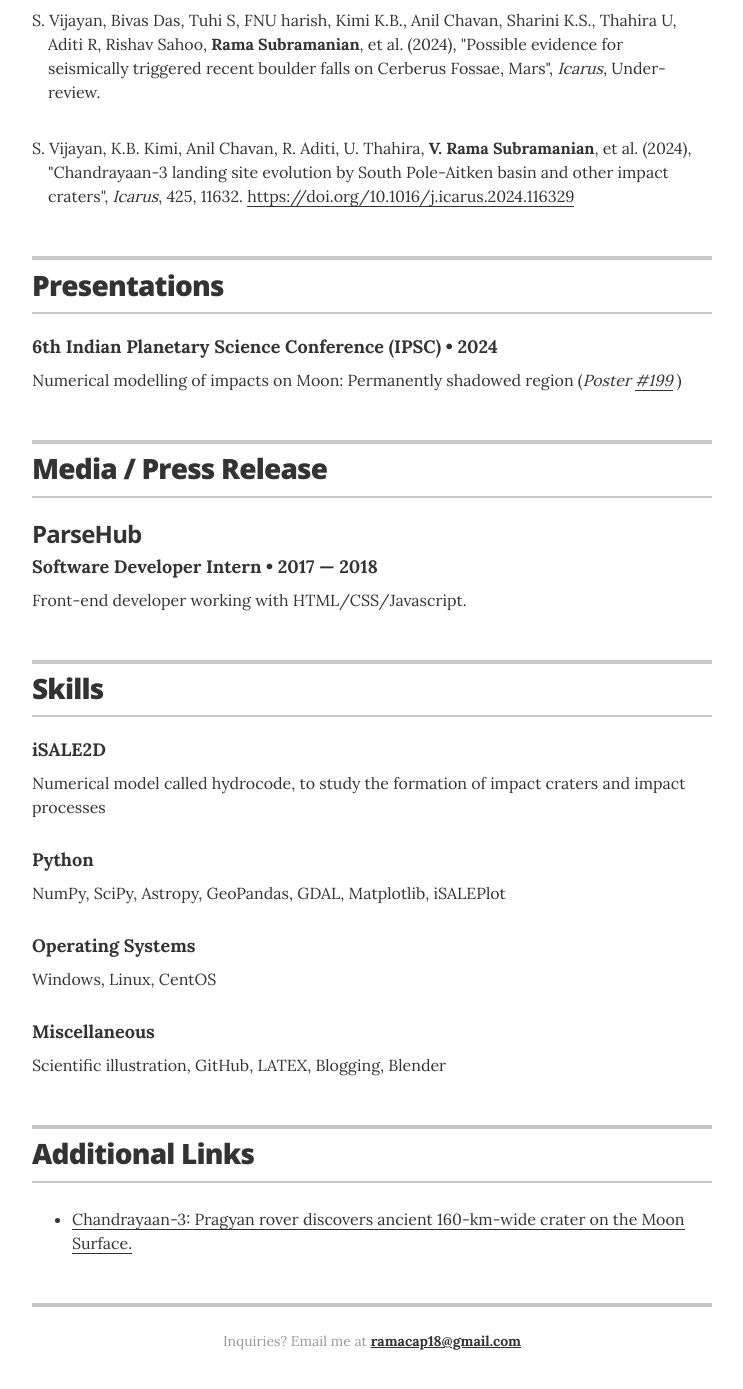
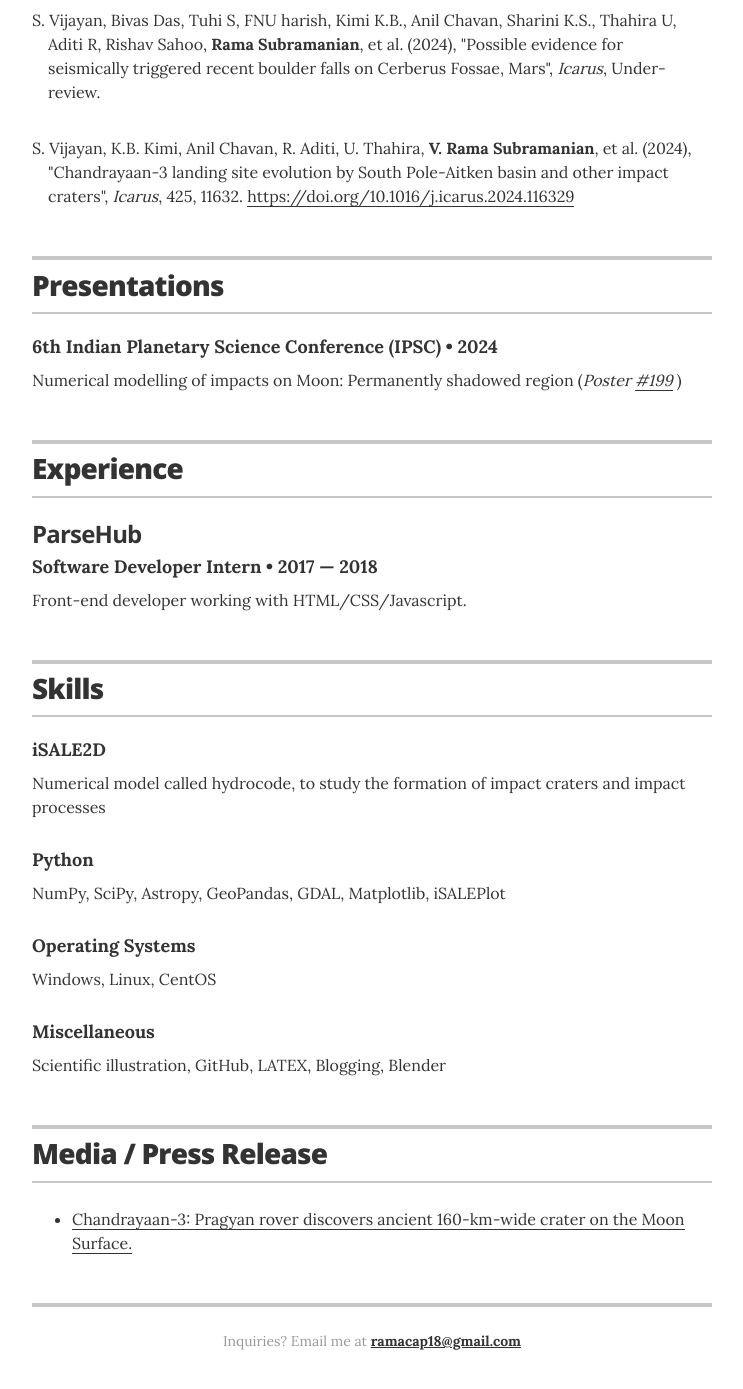
Before and after one commit to rasnv/rasnv.github.io, a Jekyll site: the page built from index.html, in a window 1280 px wide and 1400 px high, scrolled down 1069 px. Shown: the top 1389 px of the window, without its empty margins (268-1011 px from the left). Built offline with Jekyll 4.4.1, drawn with Linux system fonts in a browser that asks for light colours.

Commit message:
Update resume.html

```diff
--- a/_layouts/resume.html
+++ b/_layouts/resume.html
@@ -155,7 +155,7 @@
       <section class="content-section">
 
         <header class="section-header">
-          <h2>Media / Press Release</h2>
+          <h2>Experience</h2>
         </header>
 
         {% for job in site.data.experience %}
@@ -254,7 +254,7 @@
       <section class="content-section">
 
         <header class="section-header">
-          <h2>Additional Links</h2>
+          <h2>Media / Press Release</h2>
         </header>
 
         <div class="resume-item">
```
